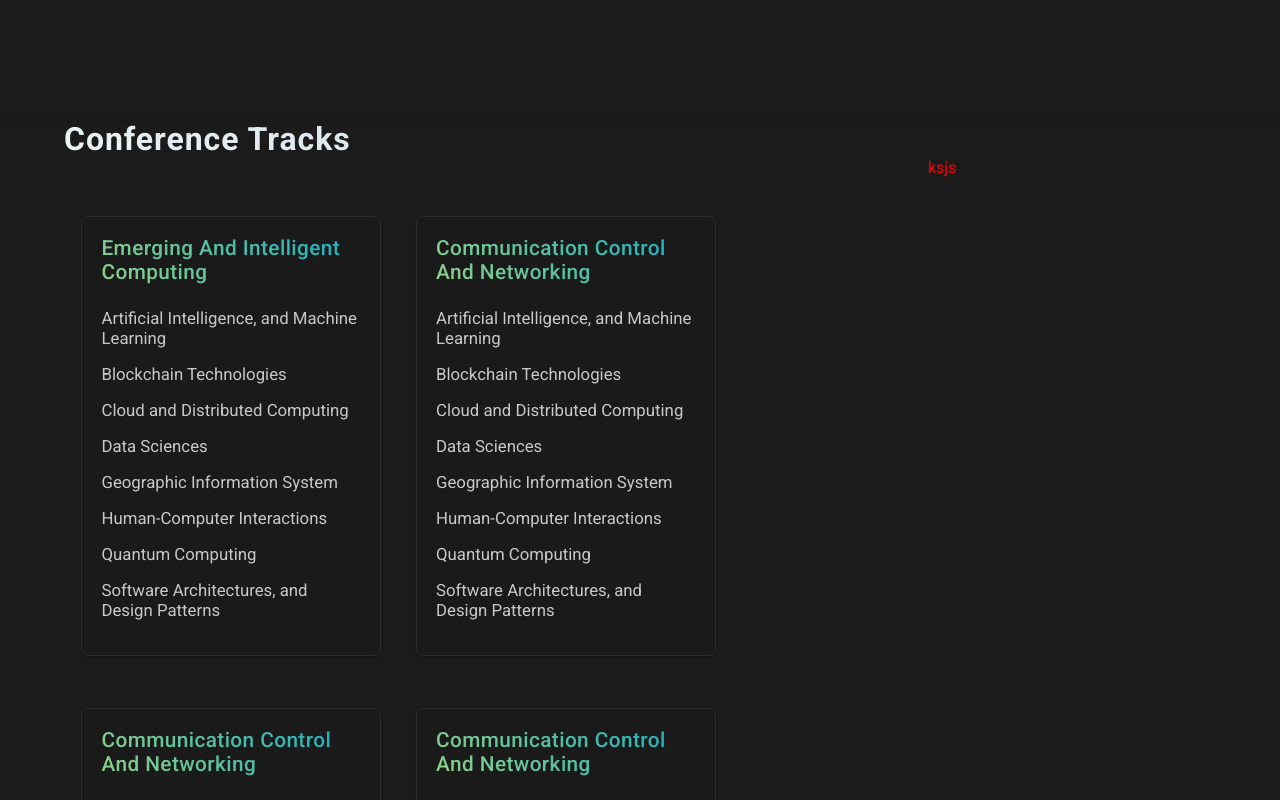
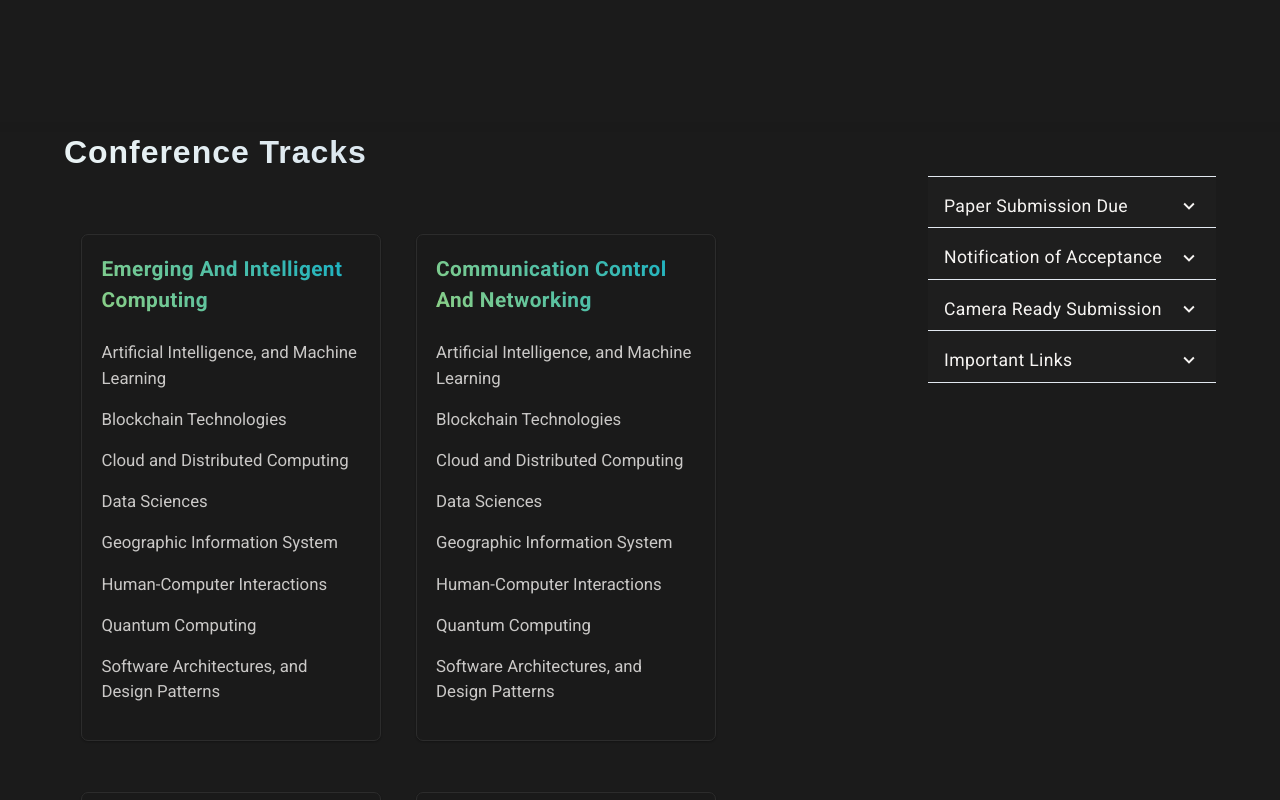
Before and after one commit to subrat611/OTCON3.0, a React (Vite) app: page / in a window 1280 px wide. Shown: the part 740-1540 px from the top of the page. Built offline with nearby package versions, Linux system fonts and the light colour scheme.

Commit message:
chakra ui add

```diff
--- a/package.json
+++ b/package.json
@@ -9,6 +9,10 @@
     "preview": "vite preview"
   },
   "dependencies": {
+    "@chakra-ui/react": "^2.5.5",
+    "@emotion/react": "^11.10.6",
+    "@emotion/styled": "^11.10.6",
+    "framer-motion": "^10.12.4",
     "react": "^18.2.0",
     "react-dom": "^18.2.0",
     "react-router-dom": "^6.10.0"
--- a/src/components/ConfTrackSection/conftrack.scss
+++ b/src/components/ConfTrackSection/conftrack.scss
@@ -2,6 +2,7 @@
   background-color: #1b1b1b;
   padding: 0 5%;
   position: relative;
+  font-family: "Roboto", sans-serif;
 
   &::before {
     content: "";
@@ -14,6 +15,8 @@
   }
 
   .title {
+    font-family: "Robot", sans-serif;
+    font-weight: 700;
     font-size: 2rem;
     letter-spacing: 0.03em;
     background: hsla(186, 33%, 94%, 1);
@@ -58,7 +61,7 @@
       &-header {
         .card-title {
           font-size: 1.3rem;
-          font-weight: 500;
+          font-weight: 700;
           letter-spacing: 0.02em;
           background: hsla(113, 96%, 81%, 1);
 
@@ -97,15 +100,61 @@
   }
 
   .conf-track-container {
-    position: relative;
+    // position: relative;
     display: flex;
 
     .track-date {
       flex: 1;
-      position: sticky;
-      top: 0;
-      left: 0;
-      color: red;
+      color: #f6f4f2;
+
+      .chakra-accordion {
+        position: sticky;
+        top: 20px;
+      }
+
+      .chakra-accordion__button {
+        font-size: 1.1rem;
+        background-color: rgba(36, 36, 36, 0.527);
+        font-family: "Roboto", sans-serif;
+        letter-spacing: 0.02em;
+        padding-top: 1rem;
+        padding-bottom: 0.5rem;
+      }
+
+      .chakra-accordion__panel {
+        border-bottom: transparent;
+        font-size: 1.1rem;
+        padding-top: 1rem;
+        padding-bottom: 1rem;
+        font-family: "Roboto", sans-serif;
+        letter-spacing: 0.02em;
+      }
     }
   }
 }
+
+@media all and (max-width: 768px) {
+  .conf-track-wrapper {
+    .conf-track-container {
+      flex-direction: column;
+
+      .track-date {
+        .chakra-accordion {
+          position: static;
+        }
+
+        .chakra-accordion__button {
+          font-size: 1rem;
+          padding-top: 0.5rem;
+          padding-bottom: 0.5rem;
+        }
+
+        .chakra-accordion__panel {
+          font-size: 1rem;
+          padding-top: 0.5rem;
+          padding-bottom: 0.5rem;
+        }
+      }
+    }
+  }
+}
--- a/src/components/ConfTrackSection/index.jsx
+++ b/src/components/ConfTrackSection/index.jsx
@@ -1,3 +1,11 @@
+import {
+  Accordion,
+  AccordionItem,
+  AccordionButton,
+  AccordionPanel,
+  AccordionIcon,
+  Box,
+} from "@chakra-ui/react";
 import { confTrack } from "../../constants";
 import "./conftrack.scss";
 
@@ -22,7 +30,64 @@ export default function ConfTrackSection() {
             </div>
           ))}
         </div>
-        <div className="track-date">ksjs</div>
+        <div className="track-date">
+          <Accordion allowToggle>
+            <AccordionItem>
+              <h2>
+                <AccordionButton>
+                  <Box as="span" flex="1" textAlign="left">
+                    Paper Submission Due
+                  </Box>
+                  <AccordionIcon />
+                </AccordionButton>
+              </h2>
+              <AccordionPanel pb={4}>SUBMISSION CLOSED</AccordionPanel>
+            </AccordionItem>
+
+            <AccordionItem>
+              <h2>
+                <AccordionButton>
+                  <Box as="span" flex="1" textAlign="left">
+                    Notification of Acceptance
+                  </Box>
+                  <AccordionIcon />
+                </AccordionButton>
+              </h2>
+              <AccordionPanel pb={4}>15th December 2022</AccordionPanel>
+            </AccordionItem>
+
+            <AccordionItem>
+              <h2>
+                <AccordionButton>
+                  <Box as="span" flex="1" textAlign="left">
+                    Camera Ready Submission
+                  </Box>
+                  <AccordionIcon />
+                </AccordionButton>
+              </h2>
+              <AccordionPanel pb={4}>10th January 2023</AccordionPanel>
+            </AccordionItem>
+
+            <AccordionItem>
+              <h2>
+                <AccordionButton>
+                  <Box as="span" flex="1" textAlign="left">
+                    Important Links
+                  </Box>
+                  <AccordionIcon />
+                </AccordionButton>
+              </h2>
+              <AccordionPanel pb={4}>
+                <a
+                  href="https://easychair.org/conferences/?conf=otcon2022"
+                  target="_blank"
+                >
+                  Submit Paper »
+                </a>
+              </AccordionPanel>
+            </AccordionItem>
+          </Accordion>
+        </div>
       </div>
     </div>
   );
--- a/src/components/HeroSection/hero.scss
+++ b/src/components/HeroSection/hero.scss
@@ -3,6 +3,7 @@
   width: 100%;
   background-color: #1b1b1b;
   position: relative;
+  font-family: "Roboto", sans-serif;
 
   .gradient-bg-top {
     z-index: 0;
@@ -126,6 +127,10 @@
       font-size: 1.3rem;
     }
 
+    .timer-title {
+      font-weight: 500;
+    }
+
     .hero-mode-badge {
       margin-top: 1rem;
       font-weight: 500;
--- a/src/components/NavBar/navbar.scss
+++ b/src/components/NavBar/navbar.scss
@@ -1,4 +1,5 @@
 .navbar-wrapper {
+  font-family: Roboto, sans-serif;
   width: 100%;
   display: flex;
   justify-content: space-between;
@@ -8,6 +9,11 @@
   color: #f6f4f2;
   position: relative;
   z-index: 1;
+
+  h2 {
+    font-size: 1.5rem;
+    font-weight: 500;
+  }
 
   .navbar-links {
     display: flex;
--- a/src/main.jsx
+++ b/src/main.jsx
@@ -3,11 +3,14 @@ import ReactDOM from "react-dom/client";
 import App from "./App";
 import "./index.scss";
 import { BrowserRouter } from "react-router-dom";
+import { ChakraProvider } from "@chakra-ui/react";
 
 ReactDOM.createRoot(document.getElementById("root")).render(
   <React.StrictMode>
     <BrowserRouter>
-      <App />
+      <ChakraProvider>
+        <App />
+      </ChakraProvider>
     </BrowserRouter>
   </React.StrictMode>
 );
```
Also changed, not shown: 1 other file (tests, documents, lock files or other folders).
